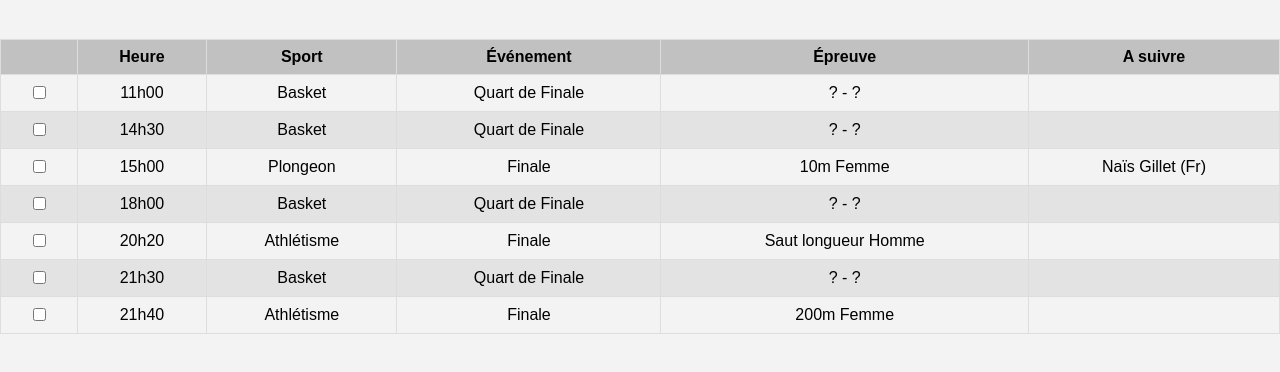
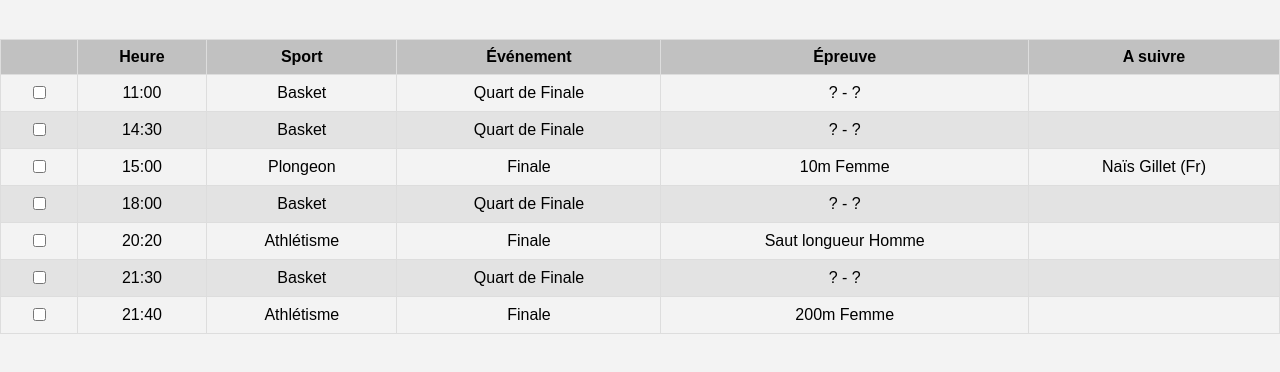
Before and after one commit to Attila4446/Programme-JO-Paris-2024, a plain HTML site: page 06août.html in a window 1280 px wide. Shown: the part 100-472 px from the top of the page. Drawn offline with Linux system fonts and the light colour scheme.

Commit message:
Update 06août.html

```diff
--- a/06août.html
+++ b/06août.html
@@ -24,7 +24,7 @@
     <tbody>
       <tr>
         <td><input type="checkbox"></td>
-        <td>11h00</td>
+        <td>11:00</td>
         <td>Basket</td>
         <td>Quart de Finale</td>
         <td>? - ?</td>
@@ -32,7 +32,7 @@
       </tr>
       <tr>
         <td><input type="checkbox"></td>
-        <td>14h30</td>
+        <td>14:30</td>
         <td>Basket</td>
         <td>Quart de Finale</td>
         <td>? - ?</td>
@@ -40,7 +40,7 @@
       </tr>
       <tr>
         <td><input type="checkbox"></td>
-        <td>15h00</td>
+        <td>15:00</td>
         <td>Plongeon</td>
         <td>Finale</td>
         <td>10m Femme</td>
@@ -48,7 +48,7 @@
       </tr>
       <tr>
         <td><input type="checkbox"></td>
-        <td>18h00</td>
+        <td>18:00</td>
         <td>Basket</td>
         <td>Quart de Finale</td>
         <td>? - ?</td>
@@ -56,7 +56,7 @@
       </tr>
       <tr>
         <td><input type="checkbox"></td>
-        <td>20h20</td>
+        <td>20:20</td>
         <td>Athlétisme</td>
         <td>Finale</td>
         <td>Saut longueur Homme</td>
@@ -64,7 +64,7 @@
       </tr>
       <tr>
         <td><input type="checkbox"></td>
-        <td>21h30</td>
+        <td>21:30</td>
         <td>Basket</td>
         <td>Quart de Finale</td>
         <td>? - ?</td>
@@ -72,7 +72,7 @@
       </tr>
       <tr>
         <td><input type="checkbox"></td>
-        <td>21h40</td>
+        <td>21:40</td>
         <td>Athlétisme</td>
         <td>Finale</td>
         <td>200m Femme</td>
```
